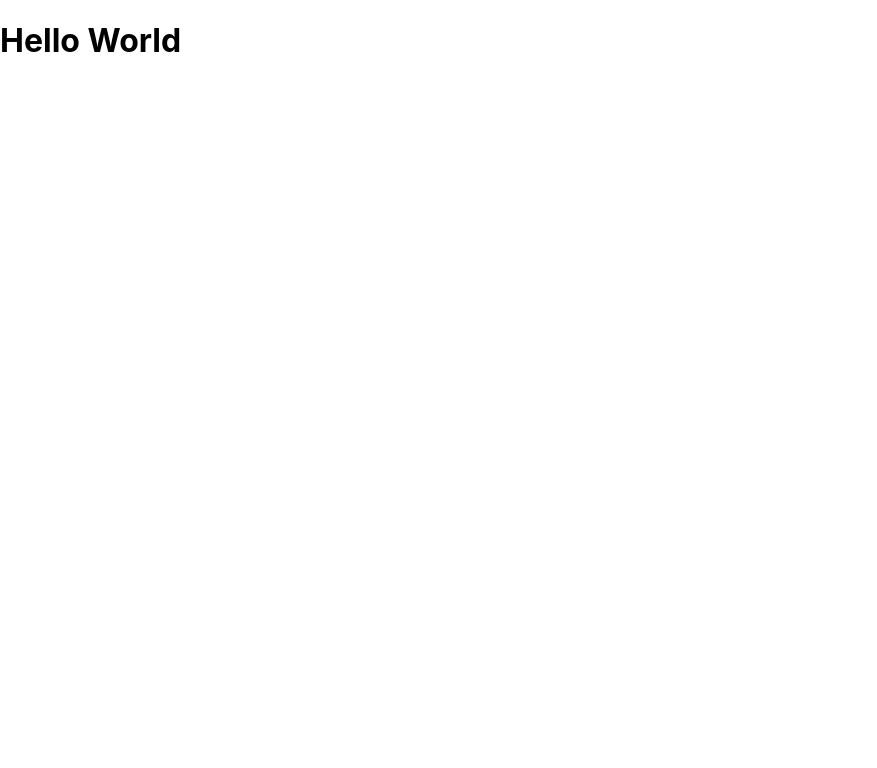
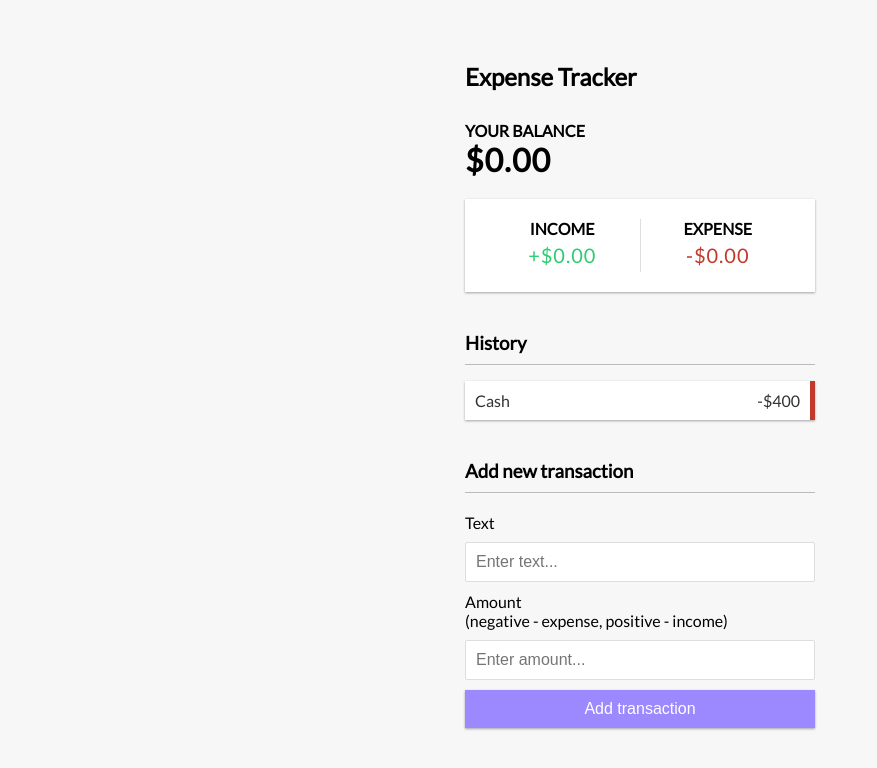
Before and after one commit to Asadullahkhankaimkhani/expense-tracker, a React (Create React App) app: page / in a window 1280 px wide. Shown: the top 768 px of the page, without its empty margins (0-877 px from the left). Built offline with nearby package versions, Linux system fonts and the light colour scheme.

Commit message:
Adding Componets

```diff
--- /dev/null
+++ b/src/AddTransaction.js
@@ -0,0 +1,23 @@
+import React from 'react'
+
+export const AddTransaction = () => {
+    return (
+        <div>
+            <h3>Add new transaction</h3>
+      <form >
+        <div className="form-control">
+          <label htmlFor="text">Text</label>
+          <input type="text" id="text" placeholder="Enter text..." />
+        </div>
+        <div className="form-control">
+          <label htmlFor="amount"
+            >Amount <br />
+            (negative - expense, positive - income)</label
+          >
+          <input type="number" id="amount" placeholder="Enter amount..." />
+        </div>
+        <button className="btn">Add transaction</button>
+      </form>
+    </div>
+    )
+}
--- a/src/App.css
+++ b/src/App.css
@@ -1,38 +1,151 @@
-.App {
-  text-align: center;
+@import url('https://fonts.googleapis.com/css?family=Lato&display=swap');
+
+:root {
+  --box-shadow: 0 1px 3px rgba(0, 0, 0, 0.12), 0 1px 2px rgba(0, 0, 0, 0.24);
 }
 
-.App-logo {
-  height: 40vmin;
-  pointer-events: none;
+* {
+  box-sizing: border-box;
 }
 
-@media (prefers-reduced-motion: no-preference) {
-  .App-logo {
-    animation: App-logo-spin infinite 20s linear;
-  }
-}
-
-.App-header {
-  background-color: #282c34;
-  min-height: 100vh;
+body {
+  background-color: #f7f7f7;
   display: flex;
   flex-direction: column;
   align-items: center;
   justify-content: center;
-  font-size: calc(10px + 2vmin);
-  color: white;
+  min-height: 100vh;
+  margin: 0;
+  font-family: 'Lato', sans-serif;
 }
 
-.App-link {
-  color: #61dafb;
+.container {
+  margin: 30px auto;
+  width: 350px;
 }
 
-@keyframes App-logo-spin {
-  from {
-    transform: rotate(0deg);
-  }
-  to {
-    transform: rotate(360deg);
-  }
+h1 {
+  letter-spacing: 1px;
+  margin: 0;
 }
+
+h3 {
+  border-bottom: 1px solid #bbb;
+  padding-bottom: 10px;
+  margin: 40px 0 10px;
+}
+
+h4 {
+  margin: 0;
+  text-transform: uppercase;
+}
+
+.inc-exp-container {
+  background-color: #fff;
+  box-shadow: var(--box-shadow);
+  padding: 20px;
+  display: flex;
+  justify-content: space-between;
+  margin: 20px 0;
+}
+
+.inc-exp-container > div {
+  flex: 1;
+  text-align: center;
+}
+
+.inc-exp-container > div:first-of-type {
+  border-right: 1px solid #dedede;
+}
+
+.money {
+  font-size: 20px;
+  letter-spacing: 1px;
+  margin: 5px 0;
+}
+
+.money.plus {
+  color: #2ecc71;
+}
+
+.money.minus {
+  color: #c0392b;
+}
+
+label {
+  display: inline-block;
+  margin: 10px 0;
+}
+
+input[type='text'],
+input[type='number'] {
+  border: 1px solid #dedede;
+  border-radius: 2px;
+  display: block;
+  font-size: 16px;
+  padding: 10px;
+  width: 100%;
+}
+
+.btn {
+  cursor: pointer;
+  background-color: #9c88ff;
+  box-shadow: var(--box-shadow);
+  color: #fff;
+  border: 0;
+  display: block;
+  font-size: 16px;
+  margin: 10px 0 30px;
+  padding: 10px;
+  width: 100%;
+}
+
+.btn:focus,
+.delete-btn:focus {
+  outline: 0;
+}
+
+.list {
+  list-style-type: none;
+  padding: 0;
+  margin-bottom: 40px;
+}
+
+.list li {
+  background-color: #fff;
+  box-shadow: var(--box-shadow);
+  color: #333;
+  display: flex;
+  justify-content: space-between;
+  position: relative;
+  padding: 10px;
+  margin: 10px 0;
+}
+
+.list li.plus {
+  border-right: 5px solid #2ecc71;
+}
+
+.list li.minus {
+  border-right: 5px solid #c0392b;
+}
+
+.delete-btn {
+  cursor: pointer;
+  background-color: #e74c3c;
+  border: 0;
+  color: #fff;
+  font-size: 20px;
+  line-height: 20px;
+  padding: 2px 5px;
+  position: absolute;
+  top: 50%;
+  left: 0;
+  transform: translate(-100%, -50%);
+  opacity: 0;
+  transition: opacity 0.3s ease;
+}
+
+.list li:hover .delete-btn {
+  opacity: 1;
+}
--- a/src/App.js
+++ b/src/App.js
@@ -1,10 +1,21 @@
 
 import './App.css';
+import {Header} from "./Header"
+import {Balance} from "./Balance"
+import { IncomeExpenses } from './IncomeExpenses';
+import { TransactionList} from './TransactionList';
+import { AddTransaction} from './AddTransaction';
 
 function App() {
   return (
     <div >
-      <h1> Hello World</h1>
+      <Header/>
+      <div className="container">
+        <Balance/>
+        <IncomeExpenses/>
+        <TransactionList/>
+        <AddTransaction/>
+      </div>
     </div>
   );
 }
--- /dev/null
+++ b/src/Balance.js
@@ -0,0 +1,10 @@
+import React from 'react'
+
+export const Balance = () => {
+    return (
+        <>
+          <h4>Your Balance</h4>
+          <h1 id="balance">$0.00</h1>
+        </>
+    )
+}
--- /dev/null
+++ b/src/Header.js
@@ -0,0 +1,9 @@
+import React from 'react'
+
+export const Header = () => {
+    return (
+        <h2>
+            Expense Tracker
+        </h2>
+    )
+}
--- /dev/null
+++ b/src/IncomeExpenses.js
@@ -0,0 +1,16 @@
+import React from 'react'
+
+export const IncomeExpenses = () => {
+    return (
+        <div className="inc-exp-container">
+        <div>
+          <h4>Income</h4>
+          <p id="money-plus" className="money plus">+$0.00</p>
+        </div>
+        <div>
+          <h4>Expense</h4>
+          <p id="money-minus" className="money minus">-$0.00</p>
+        </div>
+        </div>
+        )
+}
--- /dev/null
+++ b/src/TransactionList.js
@@ -0,0 +1,15 @@
+import React from 'react'
+
+export const TransactionList = () => {
+    return (
+        <div>
+             <h3>History</h3>
+      <ul id="list" className="list">
+         <li className="minus">
+          Cash <span>-$400</span><button className="delete-btn">x</button>
+        </li>
+      </ul>
+
+        </div>
+    )
+}
```
Also changed, not shown: 1 other file (tests, documents, lock files or other folders).
